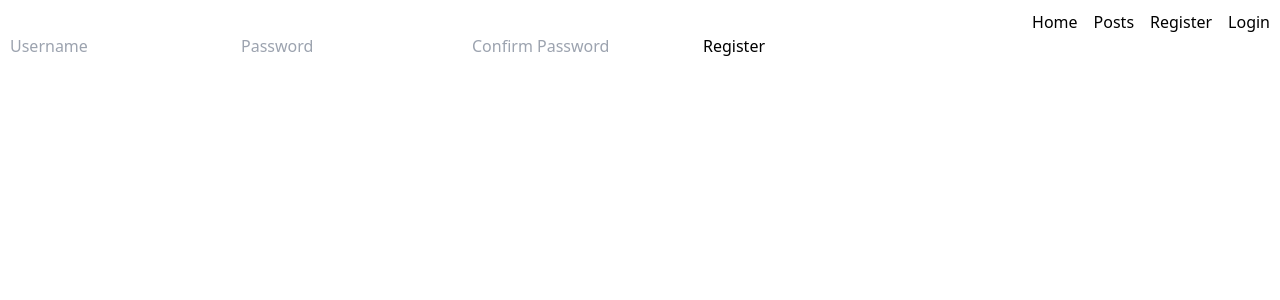
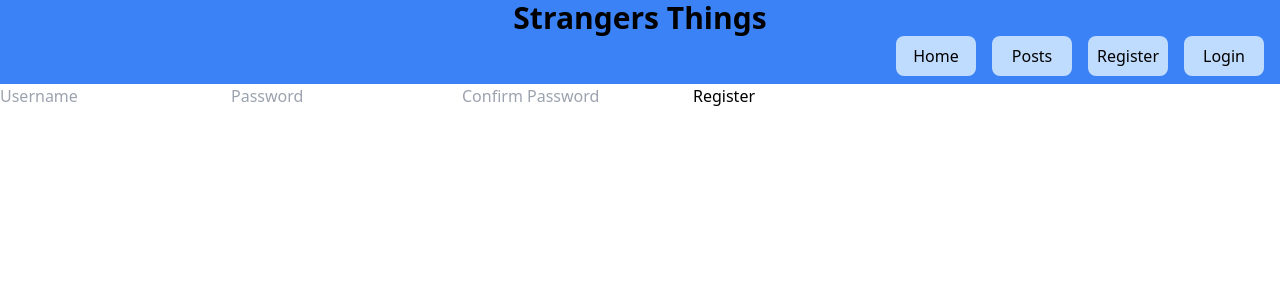
Before and after one commit to mccartneyj2009/Strangers_Things, a React (Create React App) app: page /register in a window 1280 px wide. Shown: the top 300 px of the page. Built offline with nearby package versions, Linux system fonts and the light colour scheme; no server answers.

Commit message:
styling changes to navbar and posts page

```diff
--- a/public/index.html
+++ b/public/index.html
@@ -8,7 +8,7 @@
   <link rel="stylesheet" href="style.css">
 </head>
 
-<body>
+<body class="box-border w-auto h-full">
   <div id="app"></div>
 </body>
 
--- a/public/style.css
+++ b/public/style.css
@@ -466,50 +466,40 @@ Ensure the default browser behavior of the `hidden` attribute.
   --tw-backdrop-sepia:  ;
 }
 
-.container {
-  width: 100%;
+.m-5 {
+  margin: 1.25rem;
 }
 
-@media (min-width: 640px) {
-  .container {
-    max-width: 640px;
-  }
-}
-
-@media (min-width: 768px) {
-  .container {
-    max-width: 768px;
-  }
-}
-
-@media (min-width: 1024px) {
-  .container {
-    max-width: 1024px;
-  }
-}
-
-@media (min-width: 1280px) {
-  .container {
-    max-width: 1280px;
-  }
-}
-
-@media (min-width: 1536px) {
-  .container {
-    max-width: 1536px;
-  }
-}
-
-.m-2\.5 {
-  margin: 0.625rem;
-}
-
-.m-2 {
-  margin: 0.5rem;
+.box-border {
+  box-sizing: border-box;
 }
 
 .flex {
   display: flex;
+}
+
+.h-full {
+  height: 100%;
+}
+
+.h-12 {
+  height: 3rem;
+}
+
+.h-10 {
+  height: 2.5rem;
+}
+
+.w-auto {
+  width: auto;
+}
+
+.w-20 {
+  width: 5rem;
+}
+
+.w-3\/4 {
+  width: 75%;
 }
 
 .flex-row {
@@ -520,8 +510,20 @@ Ensure the default browser behavior of the `hidden` attribute.
   flex-direction: column;
 }
 
+.items-center {
+  align-items: center;
+}
+
 .justify-end {
   justify-content: flex-end;
+}
+
+.justify-center {
+  justify-content: center;
+}
+
+.justify-between {
+  justify-content: space-between;
 }
 
 .space-x-4 > :not([hidden]) ~ :not([hidden]) {
@@ -530,12 +532,91 @@ Ensure the default browser behavior of the `hidden` attribute.
   margin-left: calc(1rem * calc(1 - var(--tw-space-x-reverse)));
 }
 
-.rounded-md {
-  border-radius: 0.375rem;
+.rounded-lg {
+  border-radius: 0.5rem;
 }
 
-.shadow-lg {
-  --tw-shadow: 0 10px 15px -3px rgb(0 0 0 / 0.1), 0 4px 6px -4px rgb(0 0 0 / 0.1);
-  --tw-shadow-colored: 0 10px 15px -3px var(--tw-shadow-color), 0 4px 6px -4px var(--tw-shadow-color);
+.border-b {
+  border-bottom-width: 1px;
+}
+
+.border-b-slate-400 {
+  --tw-border-opacity: 1;
+  border-bottom-color: rgb(148 163 184 / var(--tw-border-opacity));
+}
+
+.bg-blue-500 {
+  --tw-bg-opacity: 1;
+  background-color: rgb(59 130 246 / var(--tw-bg-opacity));
+}
+
+.bg-blue-200 {
+  --tw-bg-opacity: 1;
+  background-color: rgb(191 219 254 / var(--tw-bg-opacity));
+}
+
+.bg-slate-50 {
+  --tw-bg-opacity: 1;
+  background-color: rgb(248 250 252 / var(--tw-bg-opacity));
+}
+
+.p-3 {
+  padding: 0.75rem;
+}
+
+.pr-4 {
+  padding-right: 1rem;
+}
+
+.text-center {
+  text-align: center;
+}
+
+.text-3xl {
+  font-size: 1.875rem;
+  line-height: 2.25rem;
+}
+
+.text-2xl {
+  font-size: 1.5rem;
+  line-height: 2rem;
+}
+
+.font-extrabold {
+  font-weight: 800;
+}
+
+.font-semibold {
+  font-weight: 600;
+}
+
+.font-normal {
+  font-weight: 400;
+}
+
+.shadow-sm {
+  --tw-shadow: 0 1px 2px 0 rgb(0 0 0 / 0.05);
+  --tw-shadow-colored: 0 1px 2px 0 var(--tw-shadow-color);
   box-shadow: var(--tw-ring-offset-shadow, 0 0 #0000), var(--tw-ring-shadow, 0 0 #0000), var(--tw-shadow);
 }
+
+.shadow-gray-400 {
+  --tw-shadow-color: #9ca3af;
+  --tw-shadow: var(--tw-shadow-colored);
+}
+
+.hover\:bg-blue-900:hover {
+  --tw-bg-opacity: 1;
+  background-color: rgb(30 58 138 / var(--tw-bg-opacity));
+}
+
+.hover\:text-white:hover {
+  --tw-text-opacity: 1;
+  color: rgb(255 255 255 / var(--tw-text-opacity));
+}
+
+.hover\:shadow-md:hover {
+  --tw-shadow: 0 4px 6px -1px rgb(0 0 0 / 0.1), 0 2px 4px -2px rgb(0 0 0 / 0.1);
+  --tw-shadow-colored: 0 4px 6px -1px var(--tw-shadow-color), 0 2px 4px -2px var(--tw-shadow-color);
+  box-shadow: var(--tw-ring-offset-shadow, 0 0 #0000), var(--tw-ring-shadow, 0 0 #0000), var(--tw-shadow);
+}
--- a/src/App.js
+++ b/src/App.js
@@ -40,10 +40,9 @@ const App = (props) => {
     }, [token]);
 
     return (
-        <div className="m-2.5">
+        <div>
             <Navbar user={user} setUser={setUser} />
 
-            <div className="container ">
             <Route exact path="/">
                 <Home />
             </Route>
@@ -57,7 +56,6 @@ const App = (props) => {
                 <Login setToken={setToken} />
             </Route>
         </div>
-        </div>
     );
 };
 
--- a/src/components/Navbar.js
+++ b/src/components/Navbar.js
@@ -4,13 +4,52 @@ import { Link, useHistory } from "react-router-dom";
 const Navbar = ({ user, setUser }) => {
     const history = useHistory();
     return (
-        <div className="flex flex-row justify-end space-x-4" id="navbar">
-            <Link to="/">Home</Link>
-            <Link to="/posts">Posts</Link>
-            {!user.username ? <Link to="/register">Register</Link> : null}
-            {!user.username ? <Link to="/login">Login</Link> : null}
+        <header className="bg-blue-500">
+            <div className="text-center font-extrabold text-3xl">
+                Strangers Things
+            </div>
+            <div
+                className="flex flex-row items-center justify-between"
+                id="navbar"
+            >
+                <div>
+                    {user.username && (
+                        <span className="just">Hello {user.username}</span>
+                    )}
+                </div>
+
+                <div className="flex flex-row space-x-4 justify-end pr-4 h-12">
+                    <Link
+                        className="flex flex-row items-center justify-center rounded-lg h-10 w-20 bg-blue-200 hover:bg-blue-900 hover:text-white hover:shadow-md"
+                        to="/"
+                    >
+                        Home
+                    </Link>
+                    <Link
+                        className="flex flex-row items-center justify-center rounded-lg h-10 w-20 bg-blue-200 hover:bg-blue-900 hover:text-white hover:shadow-md"
+                        to="/posts"
+                    >
+                        Posts
+                    </Link>
+                    {!user.username ? (
+                        <Link
+                            className="flex flex-row items-center justify-center rounded-lg h-10 w-20 bg-blue-200 hover:bg-blue-900 hover:text-white hover:shadow-md"
+                            to="/register"
+                        >
+                            Register
+                        </Link>
+                    ) : null}
+                    {!user.username ? (
+                        <Link
+                            className="flex flex-row items-center justify-center rounded-lg h-10 w-20 bg-blue-200 hover:bg-blue-900 hover:text-white hover:shadow-md"
+                            to="/login"
+                        >
+                            Login
+                        </Link>
+                    ) : null}
                     {user.username ? (
                         <Link
+                            className="flex flex-row items-center justify-center rounded-lg h-10 w-20 bg-blue-200 hover:bg-blue-900 hover:text-white hover:shadow-md"
                             to="/"
                             onClick={() => {
                                 setUser("");
@@ -21,9 +60,9 @@ const Navbar = ({ user, setUser }) => {
                             Logout
                         </Link>
                     ) : null}
-
-            {user.username && <span>Hello {user.username}</span>}
                 </div>
+            </div>
+        </header>
     );
 };
 
--- a/src/components/Posts.js
+++ b/src/components/Posts.js
@@ -1,13 +1,27 @@
 import React from "react";
 
 const Posts = ({ posts }) => {
-    // return <h1>Posts</h1>;
     return (
-        <div className="flex-col">
+        <div className=" flex flex-col justify-center items-center">
             {posts.map((index) => {
                 return (
-                    <div key={index._id} className="rounded-md shadow-lg">
-                        <h1>{index.title}</h1>
+                    <div
+                        key={index._id}
+                        className="border-b-slate-400 border-b rounded-lg shadow-sm shadow-gray-400 m-5 bg-slate-50 w-3/4 p-3"
+                    >
+                        <h1 className="text-2xl font-semibold border-b border-b-slate-400">
+                            {index.title}
+                        </h1>
+                        <p className="font-semibold">
+                            Description:{" "}
+                            <span className="font-normal">
+                                {index.description}
+                            </span>
+                        </p>
+                        <p className="font-semibold">
+                            Price:{" "}
+                            <span className="font-normal">{index.price}</span>
+                        </p>
                     </div>
                 );
             })}
--- a/tailwind.config.js
+++ b/tailwind.config.js
@@ -1,5 +1,5 @@
 module.exports = {
-    content: ["./src/**/*.{html,js}"],
+    content: ["./src/**/*.{html,js}", "./public/index.html"],
     theme: {
         extend: {},
     },
```
Lines whose indentation alone changed are shown as unchanged.
